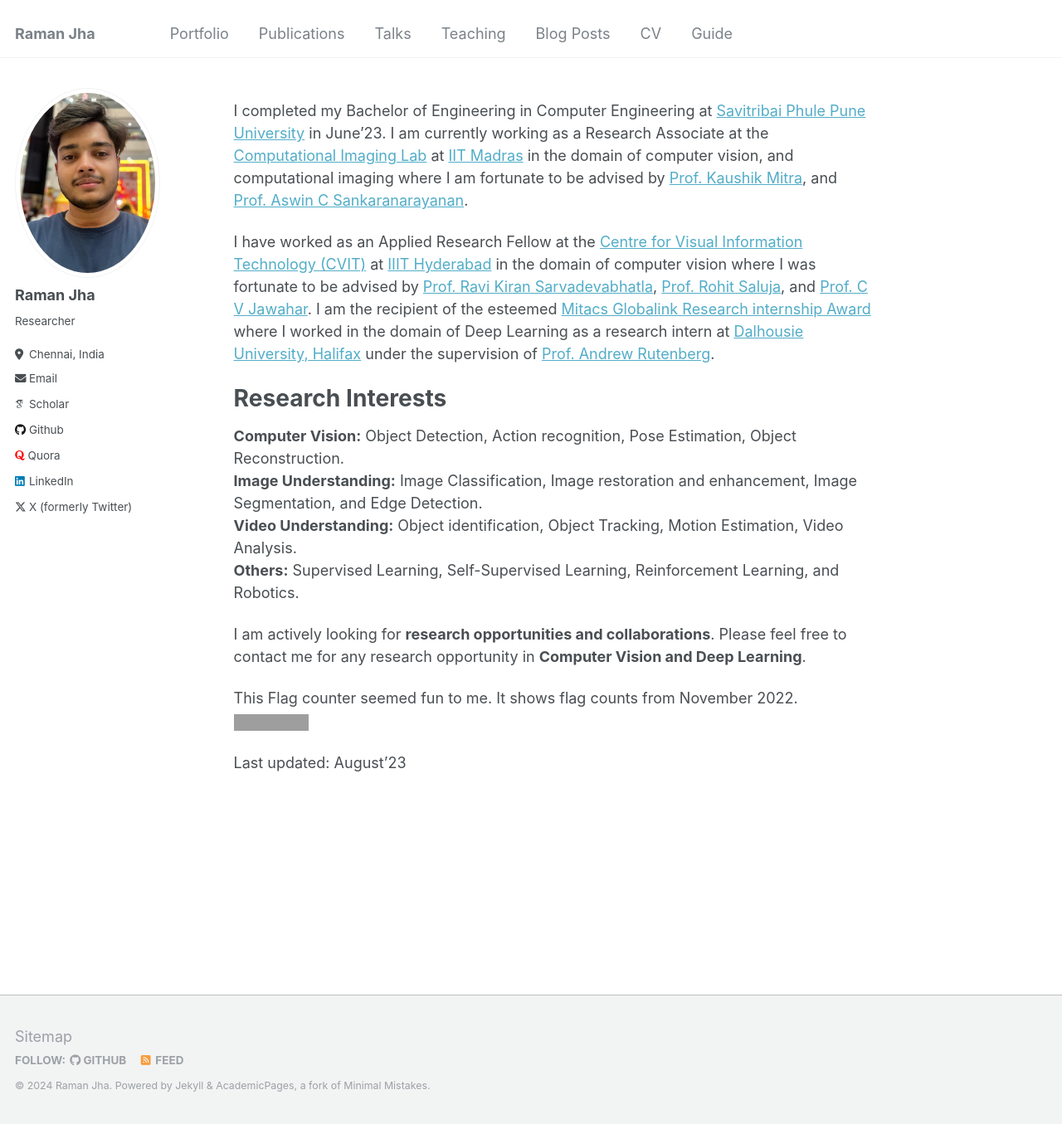
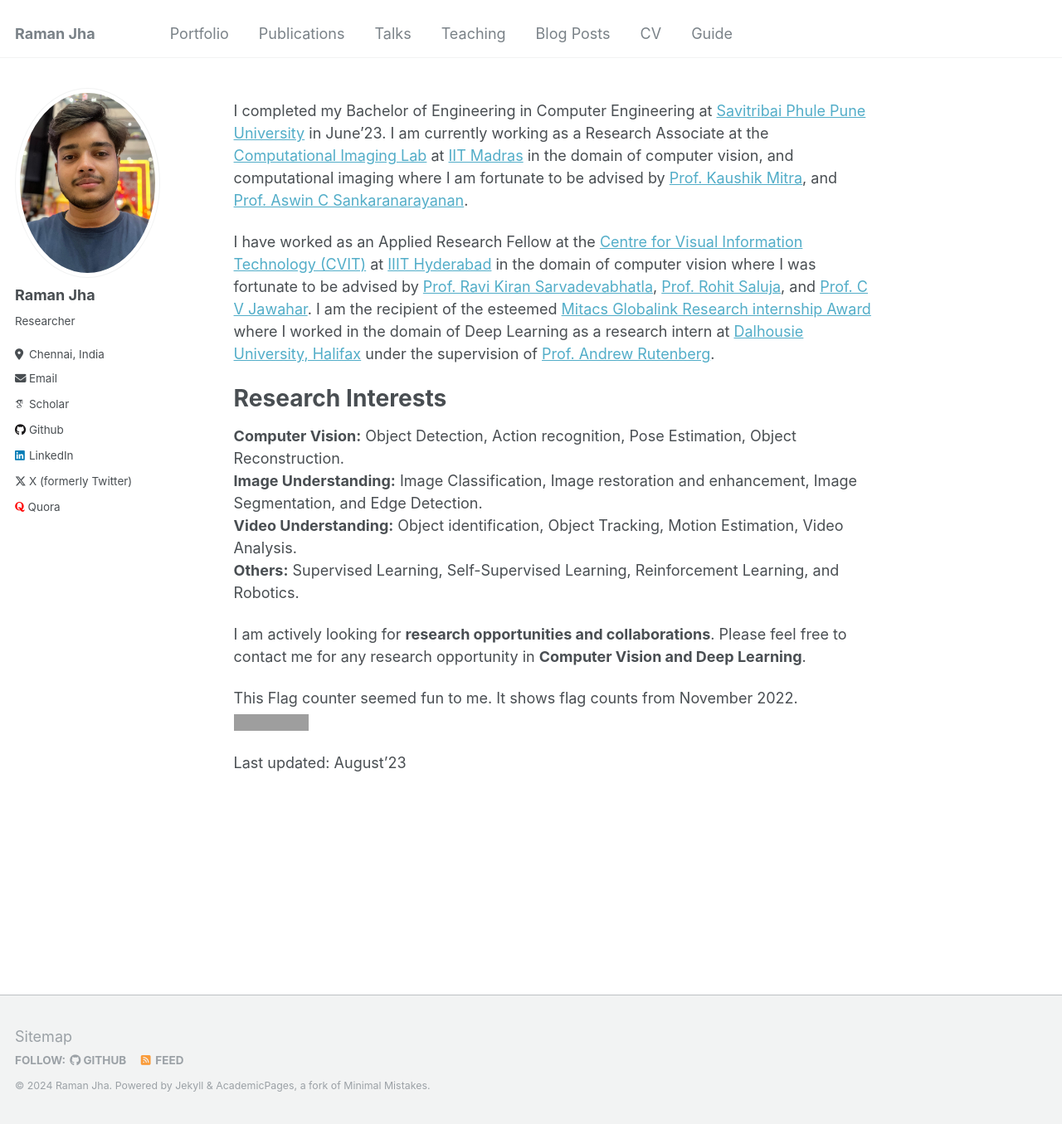
Before and after one commit to jhakrraman/jhakrraman.github.io, a Jekyll site: the page built from _pages/about.md, in a window 1280 px wide and 1355 px high. Shown: the whole window at 83% size. Built offline with Jekyll 4.4.1, drawn with Linux system fonts in a browser that asks for light colours; some web fonts are replaced; grey boxes are pictures that could not be loaded.

Commit message:
Update author-profile.html

```diff
--- a/_includes/author-profile.html
+++ b/_includes/author-profile.html
@@ -105,9 +105,6 @@
       {% if author.instagram %}
         <li><a href="https://instagram.com/{{ author.instagram }}"><i class="fab fa-fw fa-instagram icon-pad-right" aria-hidden="true"></i>Instagram</a></li>
       {% endif %}
-      {% if author.quora %}
-        <li><a href="https://www.quora.com/{{ author.quora }}"><i class="fab fa-quora" aria-hidden="true" style="color:red"></i> Quora </a></li>
-      {% endif %}
       {% if author.lastfm %}
         <li><a href="https://lastfm.com/user/{{ author.lastfm }}"><i class="fab fa-fw fa-lastfm icon-pad-right" aria-hidden="true"></i>Last.fm</a></li>
       {% endif %}
@@ -138,6 +135,9 @@
       {% if author.twitter %}
         <li><a href="https://twitter.com/{{ author.twitter }}"><i class="fab fa-fw fa-x-twitter icon-pad-right" aria-hidden="true"></i>X (formerly Twitter)</a></li>
       {% endif %}
+      {% if author.quora %}
+        <li><a href="https://www.quora.com/{{ author.quora }}"><i class="fab fa-quora" aria-hidden="true" style="color:red"></i> Quora </a></li>
+      {% endif %}
       {% if author.vine %}
         <li><a href="https://vine.co/u/{{ author.vine }}"><i class="fab fa-fw fa-vine icon-pad-right" aria-hidden="true"></i>Vine</a></li>
       {% endif %}
```
